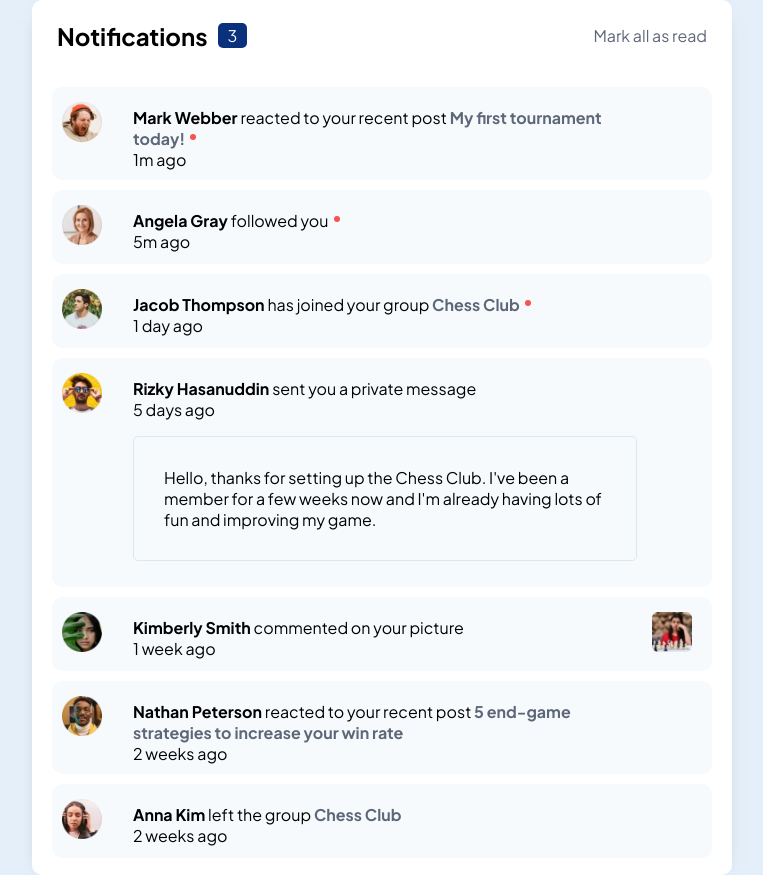
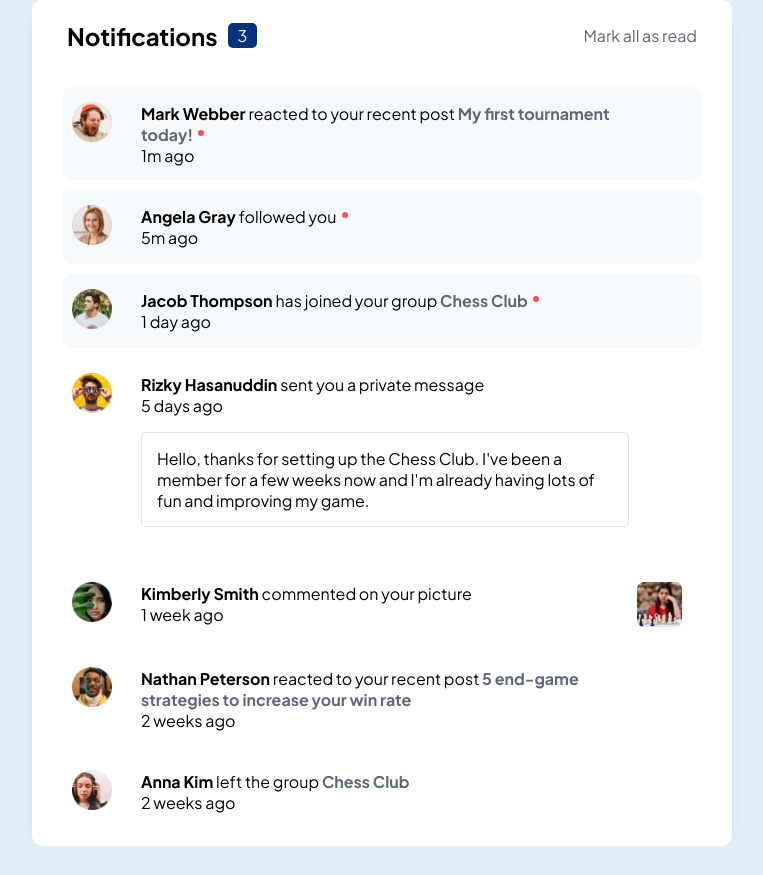
Before and after one commit to LorryAfriyie/notifications-page, a React (Vite) app: page / in a window 1280 px wide. Shown: the whole page, without its empty margins (258-1021 px from the left). After the commit the page ends 846 px from the top, so only its background shows below. Built offline with nearby package versions, Linux system fonts and the light colour scheme.

Commit message:
Styling adjustments and README.md update
Adding attribute selector for conditional styling and adjusting list padding.

```diff
--- a/src/NotificationList.jsx
+++ b/src/NotificationList.jsx
@@ -3,25 +3,18 @@ export const NotificationList = () => {
     <div className="notification-list">
       <ul>
         {listOfNotifications.map((y) => {
-          return (
-            <li key={y.personId} className="aligned">
+          return y.new === 1 ? (
+            <li key={y.personId} className="new">
               <div className="img">
                 <img src={y.image} alt="" />
               </div>
+
               <div className="text">
-                {y.new === 1 ? (
-                  <div className="new">
-                    <strong className="person-name">{y.name + " "}</strong>
-                    {y.note_msg + " "}
-                    <strong className="post">{y.post}</strong>
-                  </div>
-                ) : (
-                  <div className="info">
-                    <strong className="person-name">{y.name + " "}</strong>
-                    {y.note_msg + " "}
-                    <strong className="post">{y.post}</strong>
-                  </div>
-                )}
+                <div className="new">
+                  <strong className="person-name">{y.name + " "}</strong>
+                  {y.note_msg + " "}
+                  <strong className="post">{y.post}</strong>
+                </div>
 
                 {y.timestamp}
 
@@ -37,6 +30,45 @@ export const NotificationList = () => {
                   );
                 })}
               </div>
+
+              <div className="comment-content">
+                {imageComment.map((z) => {
+                  return z.personId === y.personId ? (
+                    <img src={z.img} alt="" key={z.imgCommentId} />
+                  ) : (
+                    ""
+                  );
+                })}
+              </div>
+            </li>
+          ) : (
+            <li key={y.personId}>
+              <div className="img">
+                <img src={y.image} alt="" />
+              </div>
+
+              <div className="text">
+                <div className="info">
+                  <strong className="person-name">{y.name + " "}</strong>
+                  {y.note_msg + " "}
+                  <strong className="post">{y.post}</strong>
+                </div>
+
+                {y.timestamp}
+
+                {privateMessage.map((x) => {
+                  return (
+                    <div key={x.msgId} className="private-message-container">
+                      {x.personId === y.personId ? (
+                        <p className="private-message">{x.message}</p>
+                      ) : (
+                        ""
+                      )}
+                    </div>
+                  );
+                })}
+              </div>
+
               <div className="comment-content">
                 {imageComment.map((z) => {
                   return z.personId === y.personId ? (
@@ -93,6 +125,7 @@ const listOfNotifications = [
     post: "",
     timestamp: "5 days ago",
     msg: 1,
+    new: 0,
   },
   {
     personId: 5,
@@ -102,6 +135,7 @@ const listOfNotifications = [
     post: "",
     timestamp: "1 week ago",
     msg: 0,
+    new: 0,
   },
   {
     personId: 6,
@@ -111,6 +145,7 @@ const listOfNotifications = [
     post: "5 end-game strategies to increase your win rate",
     timestamp: "2 weeks ago",
     msg: 0,
+    new: 0,
   },
   {
     personId: 7,
@@ -120,6 +155,7 @@ const listOfNotifications = [
     post: "Chess Club",
     timestamp: "2 weeks ago",
     msg: 0,
+    new: 0,
   },
 ];
 
--- a/src/NotificationList.scss
+++ b/src/NotificationList.scss
@@ -1,6 +1,11 @@
 .notification-list {
   ul {
     padding: 0;
+
+    li[class="new"] {
+      background-color: hsl(210, 60%, 98%);
+      border-radius: 10px;
+    }
 
     li {
       list-style-type: none;
@@ -10,8 +15,7 @@
       display: grid;
       grid-template-columns: 10% 80% 10%;
       gap: 0.5rem;
-      background-color: hsl(210, 60%, 98%);
-      border-radius: 10px;
+
       margin-bottom: 10px;
 
       .img {
@@ -23,7 +27,7 @@
 
       .text {
         position: relative;
-        top: 5px;
+        top: 1px;
         left: 8px;
 
         .person-name {
@@ -44,7 +48,7 @@
         }
 
         .private-message {
-          padding: 30px;
+          padding: 15px;
           border-radius: 5px;
           border: 1px solid hsl(205, 33%, 90%);
         }
@@ -53,7 +57,7 @@
           background-color: hsl(205, 33%, 90%);
         }
 
-        .new::after {
+        div[class="new"]::after {
           content: "";
           position: absolute;
           width: 6px;
@@ -71,8 +75,14 @@
         justify-content: right;
 
         img {
-          width: 40px;
-          height: 40px;
+          width: 45px;
+          height: 45px;
+        }
+
+        img:hover {
+          border: 2px solid hsl(205, 33%, 90%);
+          border-radius: 10px;
+          padding: 1px;
         }
       }
     }
--- a/src/NotificationPage.scss
+++ b/src/NotificationPage.scss
@@ -1,7 +1,7 @@
 .notification-page {
   background-color: hsl(0, 0%, 100%);
   border-radius: 10px;
-  padding: 1px 20px 1px 20px;
+  padding: 1px 30px 1px 30px;
   box-shadow: 0 5px 20px -15px hsl(219, 12%, 42%);
   max-width: 700px;
 
```
Also changed, not shown: 1 other file (tests, documents, lock files or other folders).
